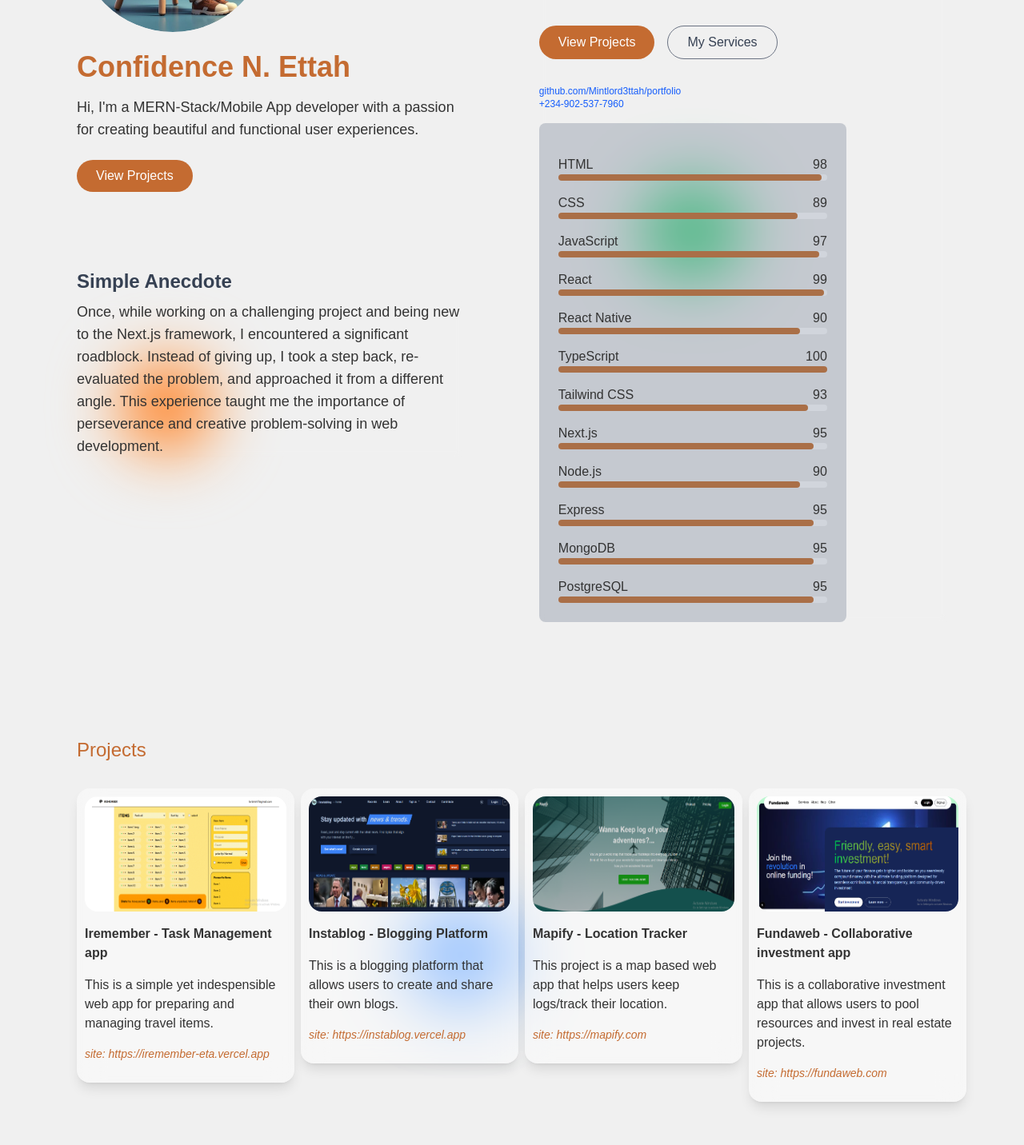
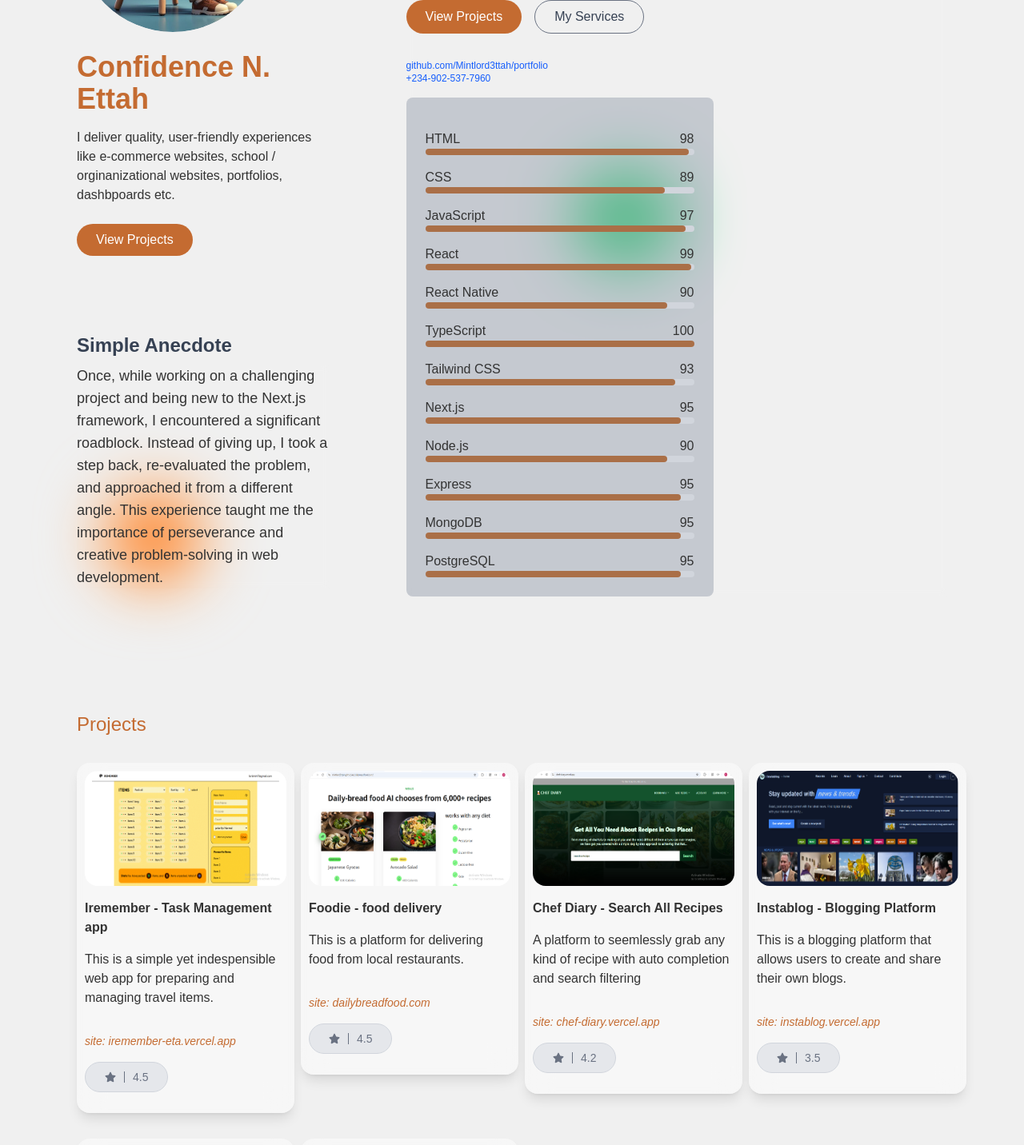
Before and after one commit to Mintlord3ttah/portfolio, a React (Vite) app in the folder portfolio/: page / in a window 1280 px wide. Shown: the part 360-1792 px from the top of the page at 80% size. Built offline with nearby package versions, Linux system fonts and the light colour scheme.

Commit message:
add new changes

```diff
--- a/portfolio/src/components/ProjectCard.tsx
+++ b/portfolio/src/components/ProjectCard.tsx
@@ -1,14 +1,25 @@
 import { Link } from "react-router-dom";
 import { useAppProvider } from "../themeContext/AppProvider";
+import { FaStar } from "react-icons/fa";
 
-export default function ProjectCard({img, title, description, link} : {img: string, title: string, description: string, link?: string}) {
+export default function ProjectCard({img, title, description, link, rating} : {rating: string, img: string, title: string, description: string, link?: string}) {
   const {theme} = useAppProvider()
+
+  function stringTruncate(str: string) {
+    return str.split("/").at(-1);
+  }
   return <Link to={link || "#"} >
-    <div className={`pro-hover ${theme === "light" ? "bg-white/45" : "bg-gray-900/50"} shrink-0 backdrop-blur-lg z-10 shadow-lg flex flex-col gap-4 w-[17rem] max-[490px]:w-full group rounded-2xl p-2.5 cursor-pointer transition-all duration-300`}>
+    <div className={`pro-hover relative ${theme === "light" ? "bg-white/45" : "bg-gray-900/50"} shrink-0 backdrop-blur-lg z-10 shadow-lg flex flex-col gap-4 w-[17rem] max-[490px]:w-full group rounded-2xl p-2.5 cursor-pointer transition-all duration-300`}>
     <img src={img} alt="project photo" className='w-full h-[9rem] rounded-2xl group-hover:scale-105 transition-all duration-500' />
     <p className="font-bold">{title}</p>
     <p>{description}</p>
-    <p className="text-sm text-[var(--primary-color)] italic mb-4">site: {link}</p>
+    <div className="flex flex-col justify-end flex-1 py-4">
+    <p className="text-sm text-[var(--primary-color)] italic mb-4">site: {stringTruncate(link || "")}</p>
+      <div className={`flex items-center text-sm text-gray-500 border ${theme === "light" ? "border-gray-300 bg-gray-200" : "border-gray-700 bg-gray-800"} rounded-full w-fit px-6 py-2 cursor-pointer`}>
+      <span className="mr-2.5 border-r border-r-gray-500 pr-2.5"><FaStar /> </span>
+      <span className="m-">{rating}</span>
+      </div>
+    </div>
   </div>
     </Link>
 }
--- a/portfolio/src/pages/About.tsx
+++ b/portfolio/src/pages/About.tsx
@@ -35,7 +35,7 @@ export default function About() {
                 <p className="">code</p>
                 <p className="text-gray-800">split</p>
             </h1>
-            <p className='text-2xl max-[490px]:text-xl text-center z-10 backdrop-blur-sm'>Your ideas may seem complex but <strong>code-split</strong> has a way out always. code split is a name I found appealing and suitable for solving real world problems with simplicity.</p>
+            <p className='text-2xl max-[490px]:text-xl text-center z-10 backdrop-blur-sm'>You got the idea <strong>code-split</strong> brings it to live. code split is a name I found appealing and suitable for solving real world problems with simplicity.</p>
             <div className='flex gap-12 px-4 text-amber-700 text-2xl max-[400px]:text-lg mt-12'>
                 <p onClick={()=>setToAboutMe(prev=>!prev)} className="hover:text-gray-800 group transition-all duration-500 cursor-pointer"><span className="group-hover:bg-gray-400 p-2.5 rounded-full bg-amber-200 w-fit block"><LiaUserEditSolid /></span> About the developer</p>
                 <p onClick={()=>setToMyService(prev=>!prev)} className="hover:text-gray-800 group transition-all duration-500 cursor-pointer"><span className="group-hover:bg-gray-400 p-2.5 rounded-full bg-amber-200 w-fit block"><MdMiscellaneousServices /></span> My services</p>
--- a/portfolio/src/pages/Home.tsx
+++ b/portfolio/src/pages/Home.tsx
@@ -40,7 +40,7 @@ export default function Home() {
                     </div>
                     <div className="">
                         <h1 className="text-4xl font-bold mt-6 text-[#c46b31]">Confidence N. Ettah</h1>
-                        <p className="text-lg max-[1000px]:text-2xl mt-4">Hi, I'm a MERN-Stack/Mobile App developer with a passion for creating beautiful and functional user experiences.</p>
+                        <p className=" max-[1000px]:text-2xl mt-4 font-medium">I deliver quality, user-friendly experiences like e-commerce websites, school / orginanizational websites, portfolios, dashbpoards etc.</p>
                         <CTA onClick={() => setIsScroll(prev => !prev)} />
                     </div>
                     <div className="mt-24 relative">
@@ -54,7 +54,7 @@ export default function Home() {
                     <BG_Glow size={50} color={{ one: "bg-green-300", two: "bg-green-400", three: "bg-green-500" }} position="right-1/2" />
                     <div className=" backdrop-blur-xs z-10 flex  justify-end flex-col gap-4">
                         <h2 className="text-[2.5rem] max-[330px]:text-4xl font-bold bg-gradient-to-r from-blue-600 to-orange-700 text-clip bg-clip-text text-transparent">Hey, I'm Glad You Are Here!</h2>
-                        <p className="text-lg max-[1000px]:text-2xl text-gray-500">This is a simple portfolio application built with React & TypeScript. Feel free to explore my projects and skills!</p>
+                        <p className="text-lg max-[350px]:text-[1.1rem] text-gray-500">I can create for you a full fledged and beautiful functional user-friendly website or mobile application using mordern technologies like React, React Native, Next.js, TypeScript etc. Feel free to explore my projects and skills!</p>
                         <div className="flex gap-4 flex-wrap">
                             <CTA onClick={() => setIsScroll(prev => !prev)} />
                             <Link to={"/about"} onClick={() => setSpecNavigation(true)} className={`mt-6 w-fit px-6 py-2  border ${theme === "light" ? "border-gray-500 text-gray-700 hover:bg-gray-400" : "hover:bg-[#111] border-gray-600 text-gray-300"} cursor-pointer rounded-full transition duration-300`}>My Services</Link>
@@ -77,10 +77,12 @@ export default function Home() {
                     <BG_Glow size={50} color={{ one: "bg-blue-300", two: "bg-blue-400", three: "bg-blue-500" }} position="right-[50%] bottom-[20%]" />
                     <h2 className="text-2xl  mb-8 text-[var(--primary-color)]">Projects</h2>
                     <div className="grid grid-cols-4 max-[1100px]:grid-cols-2 max-[636px]:gap-4 max-[600px]:grid-cols-1 gap-8 w-fit">
-                        <ProjectCard img="iREMEMBER APP-2.gif" title="Iremember - Task Management app" description="This is a simple yet indespensible web app for preparing and managing travel items." link="https://iremember-eta.vercel.app" />
-                        <ProjectCard img="new design insta.png" title="Instablog - Blogging Platform" description="This is a blogging platform that allows users to create and share their own blogs." link="https://instablog.vercel.app" />
-                        <ProjectCard img="mapify2.png" title="Mapify - Location Tracker" description="This project is a map based web app that helps users keep logs/track their location." link="https://mapify.com" />
-                        <ProjectCard img="fundaweb-best-landing-2.png" title="Fundaweb - Collaborative investment app" description="This is a collaborative investment app that allows users to pool resources and invest in real estate projects." link="https://fundaweb.com" />
+                        <ProjectCard rating="4.5" img="iREMEMBER APP-2.gif" title="Iremember - Task Management app" description="This is a simple yet indespensible web app for preparing and managing travel items." link="https://iremember-eta.vercel.app" />
+                        <ProjectCard rating="4.5" img="dailybread-foods-1.png" title="Foodie - food delivery" description="This is a platform for delivering food from local restaurants." link="https://mintlord3ttah.github.io/dailybreadfood.com" />
+                        <ProjectCard rating="4.2" img="chef-diary.png" title="Chef Diary - Search All Recipes" description="A platform to seemlessly grab any kind of recipe with auto completion and search filtering" link="https://chef-diary.vercel.app" />
+                        <ProjectCard rating="3.5" img="new design insta.png" title="Instablog - Blogging Platform" description="This is a blogging platform that allows users to create and share their own blogs." link="https://instablog.vercel.app" />
+                        <ProjectCard rating="4.0" img="mapify2.png" title="Mapify - Location Tracker" description="This project is a map based web app that helps users keep logs/track their location." link="https://mapify.com" />
+                        <ProjectCard rating="4.5" img="fundaweb-best-landing-2.png" title="Fundaweb - Collaborative investment app" description="This is a collaborative investment app that allows users to pool resources and invest in real estate projects." link="https://fundaweb.com" />
                     </div>
                 </div>
             </section>
```
Also changed, not shown: portfolio/public/chef-diary.png (added), portfolio/public/dailybread-foods-1.png (added).
